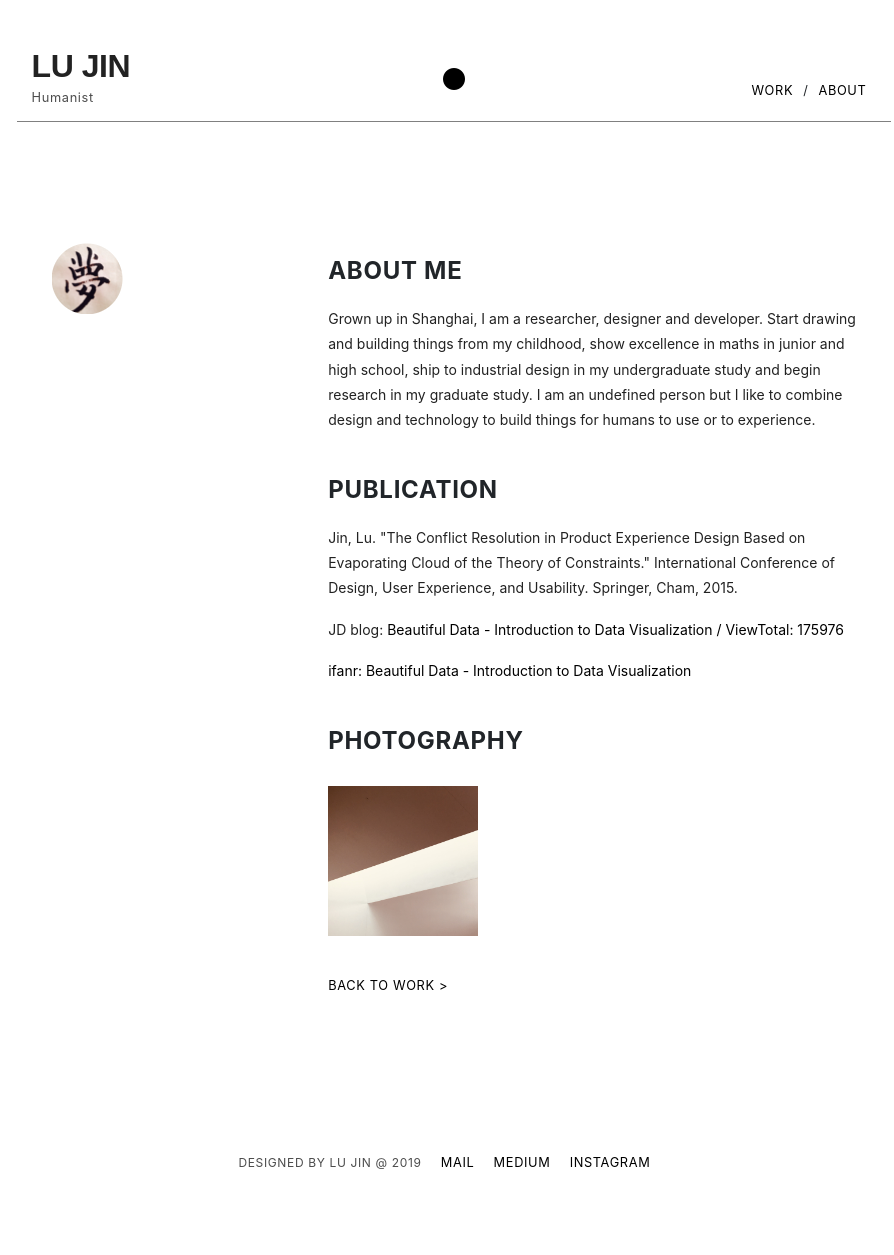
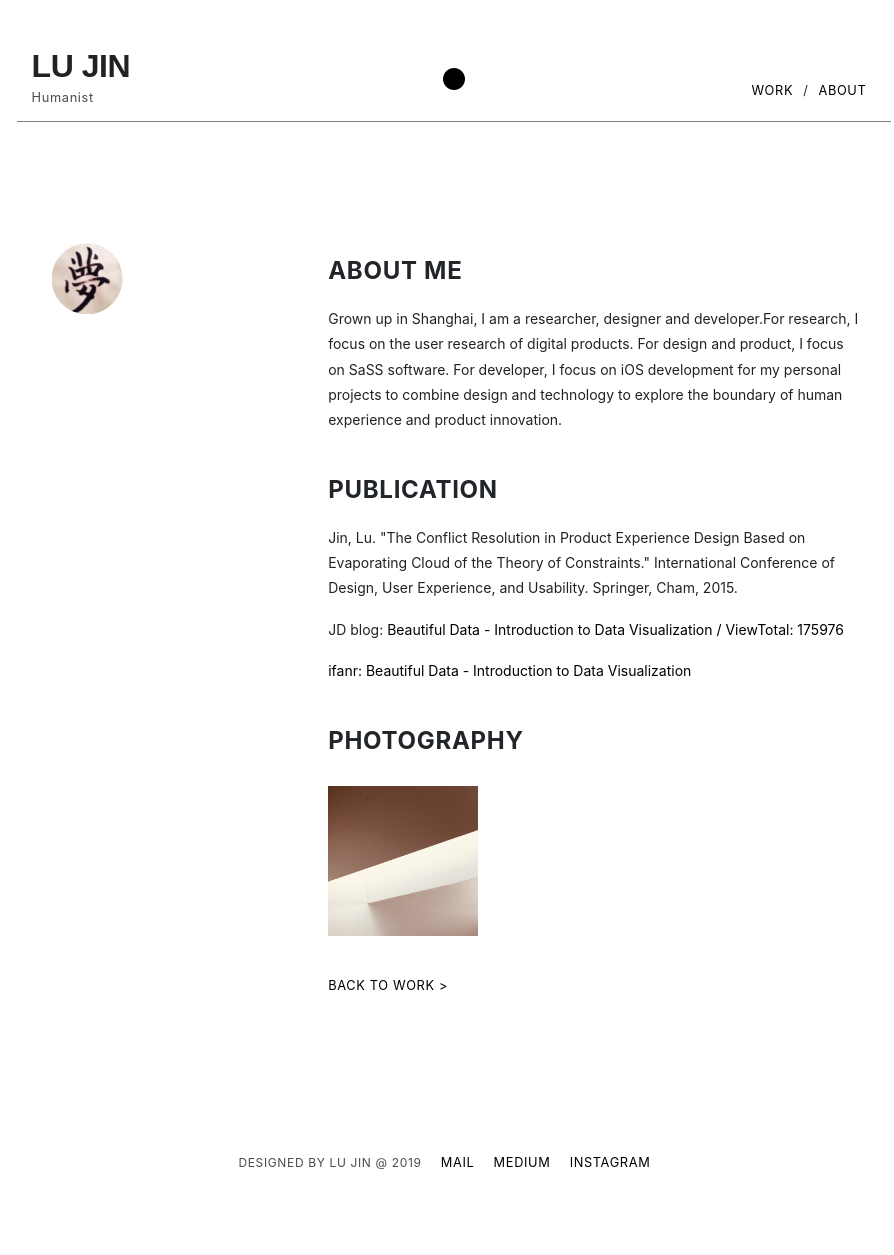
Before and after one commit to beforux/ShakeYourLove, a Jekyll site: the page about.html, which Jekyll copies as it is, in a window 1280 px wide. Shown: the whole page, without its empty margins (186-1080 px from the left). Built offline with Jekyll 4.4.1, drawn with Linux system fonts in a browser that asks for light colours; nearby versions of some CDN libraries.

Commit message:
Update about.html

```diff
--- a/about.html
+++ b/about.html
@@ -53,7 +53,7 @@
           </div>
           <div class="col-sm-8">
             <h3>About Me</h3>
-            <p>Grown up in Shanghai, I am a researcher, designer and developer. Start drawing and building things from my childhood, show excellence in maths in junior and high school, ship to industrial design in my undergraduate study and begin research in my graduate study. I am an undefined person but I like to combine design and technology to build things for humans to use or to experience.</p>
+            <p>Grown up in Shanghai, I am a researcher, designer and developer.For research, I focus on the user research of digital products. For design and product, I focus on SaSS software. For developer, I focus on iOS development for my personal projects to combine design and technology to explore the boundary of human experience and product innovation.</p>
             <h3>Publication</h3>
               <p>Jin, Lu. "The Conflict Resolution in Product Experience Design Based on Evaporating Cloud of the Theory of Constraints." International Conference of Design, User Experience, and Usability. Springer, Cham, 2015.</p>
               <p>JD blog: <a href="http://jdc.jd.com/archives/1333">Beautiful Data - Introduction to Data Visualization<a> / ViewTotal: 175976</p>
```
